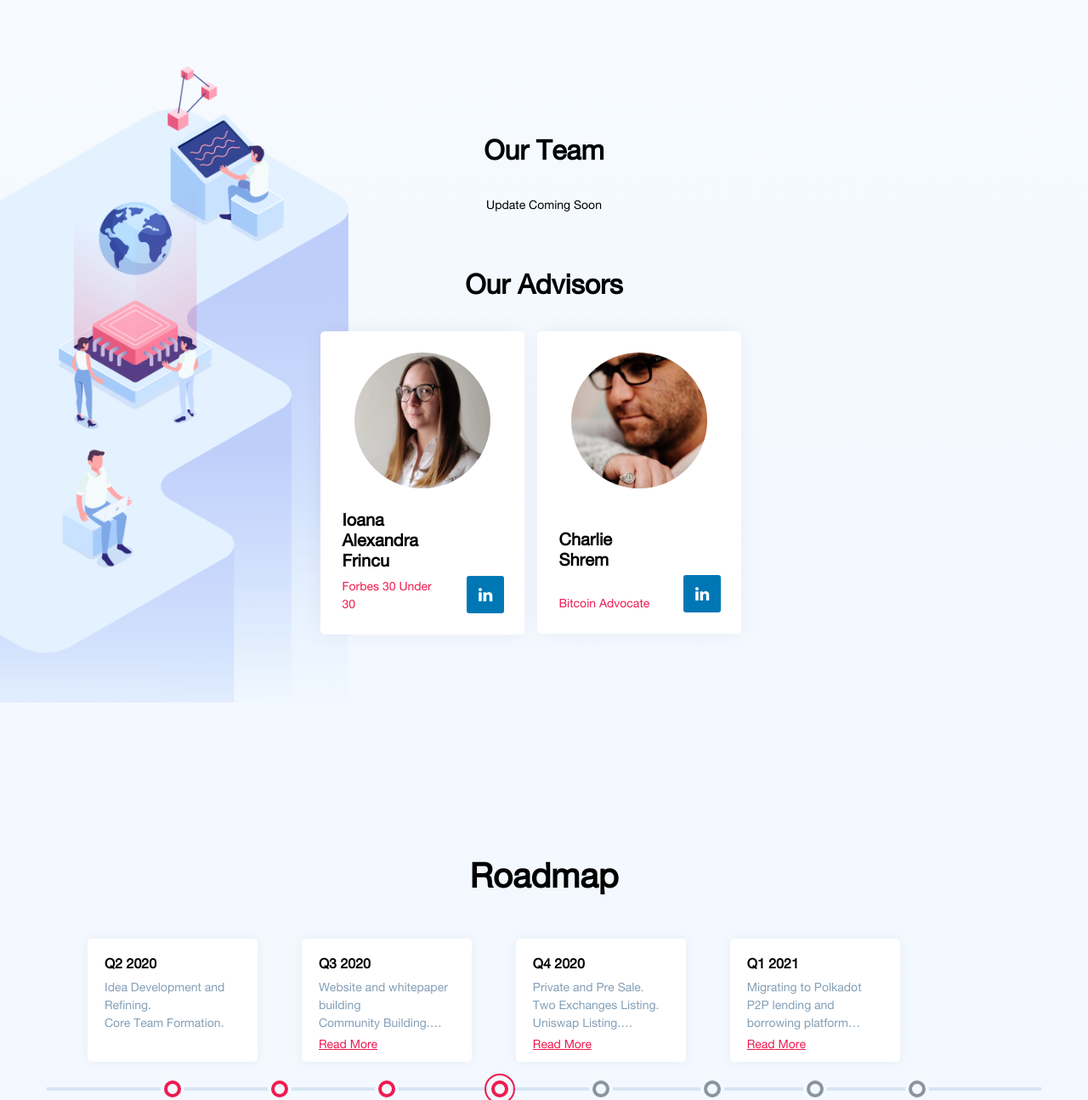
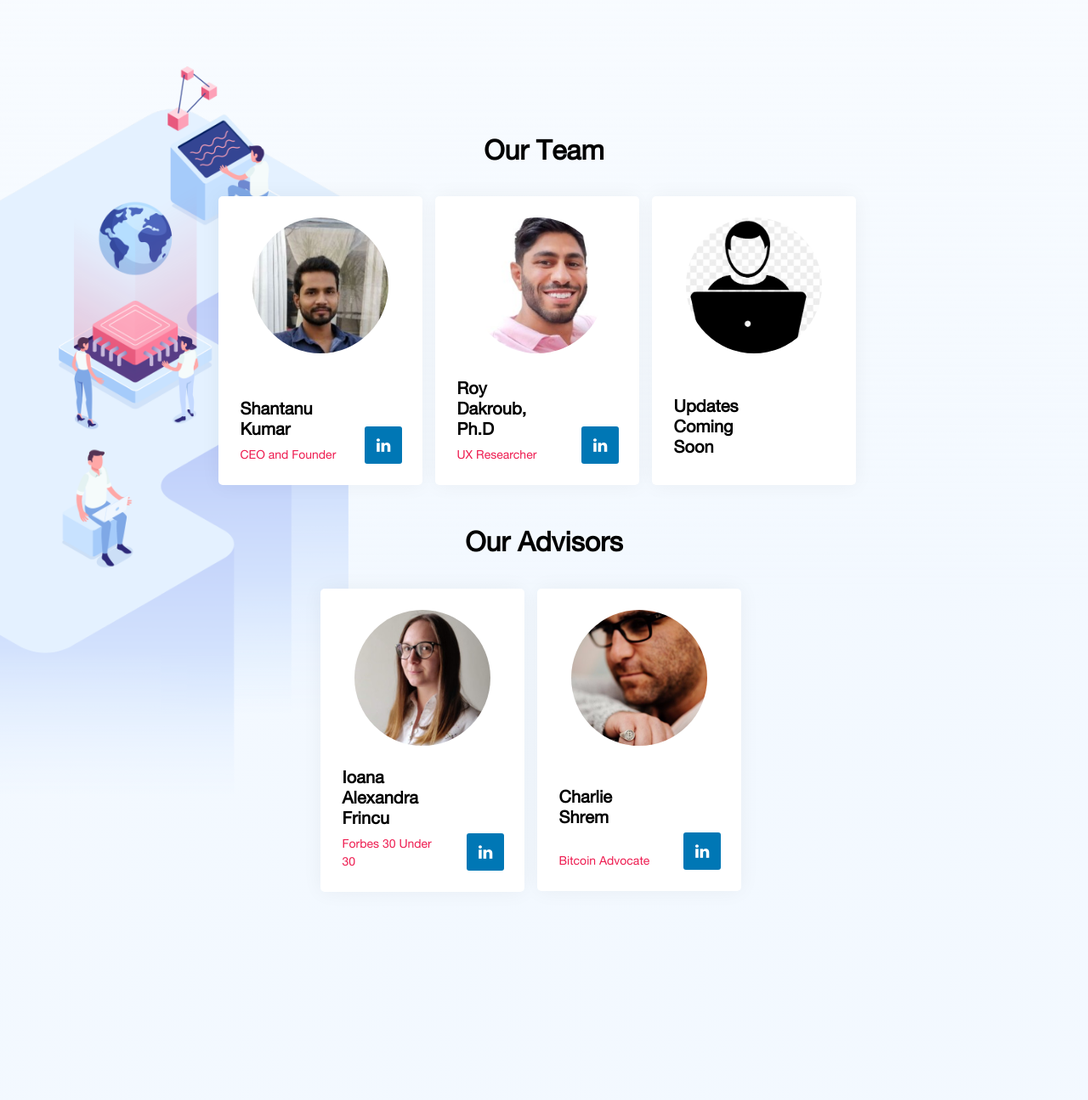
Before and after one commit to deficliq/frontend, a PHP site: page / in a window 1280 px wide. Shown: the part 2789-4084 px from the top of the page at 85% size. Run offline with PHP 8.4, Linux system fonts and the light colour scheme; some libraries are stand-ins or nearby versions.

Commit message:
update team page

```diff
--- a/index.php
+++ b/index.php
@@ -612,10 +612,7 @@
 				</div>
 				<h2>Our Team</h2>
 
-				<div class="wrap">
-					<p class="text-center"><font color=black>Update Coming Soon</font></p>
-				</div>
-				<!-- <ul class="teams1">
+				<ul class="teams1">
 					<li>
 						<div class="wrap">
 							<img src="images/shantanu.jpg"  alt="">
@@ -629,7 +626,7 @@
 							</div>
 						</div>
 					</li>
-					<li>
+					<!-- <li>
 						<div class="wrap">
 							<img src="images/Alizain.jpg"   alt="">
 							<div class="row align-items-end">
@@ -641,7 +638,7 @@
 								</div>
 							</div>
 						</div>
-					</li>
+					</li> -->
 					<li>
 						<div class="wrap">
 							<img src="images/Roy.jpg"  alt="">
@@ -657,6 +654,17 @@
 					</li>
 					<li>
 						<div class="wrap">
+							<img src="images/ninja.png" alt="">
+							<div class="row align-items-end">
+								<div class="col-lg-8 col-7">
+									<h3>Updates Coming Soon</h3>
+								</div>
+
+							</div>
+						</div>
+					</li>
+					<!-- <li>
+						<div class="wrap">
 							<img src="images/yasiriqball.jpg" alt="">
 							<div class="row align-items-end">
 								<div class="col-lg-8 col-7">
@@ -667,8 +675,8 @@
 								</div>
 							</div>
 						</div>
-					</li>
-					<li>
+					</li> -->
+					<!-- <li>
 						<div class="wrap">
 							<img src="images/TalhaMalik.jpg" alt="">
 							<div class="row align-items-end">
@@ -680,8 +688,8 @@
 								</div>
 							</div>
 						</div>
-					</li>
-					<li>
+					</li> -->
+					<!-- <li>
 						<div class="wrap">
 							<img src="images/ranafahad.jpg" alt="">
 							<div class="row align-items-end">
@@ -693,8 +701,8 @@
 								</div>
 							</div>
 						</div>
-					</li>
-					<li>
+					</li> -->
+					<!-- <li>
 						<div class="wrap">
 							<img src="images/Ateeqahmad.jpg" alt="">
 							<div class="row align-items-end">
@@ -706,8 +714,8 @@
 								</div>
 							</div>
 						</div>
-					</li>
-				</ul>				 -->
+					</li> -->
+				</ul>
 			</div>
 		</div>
 		<div class="row mt-5">
```
Also changed, not shown: images/ninja.png (added).
